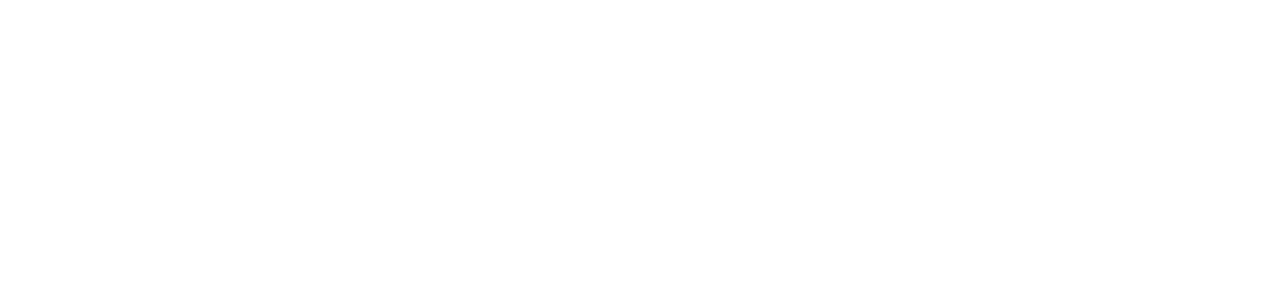
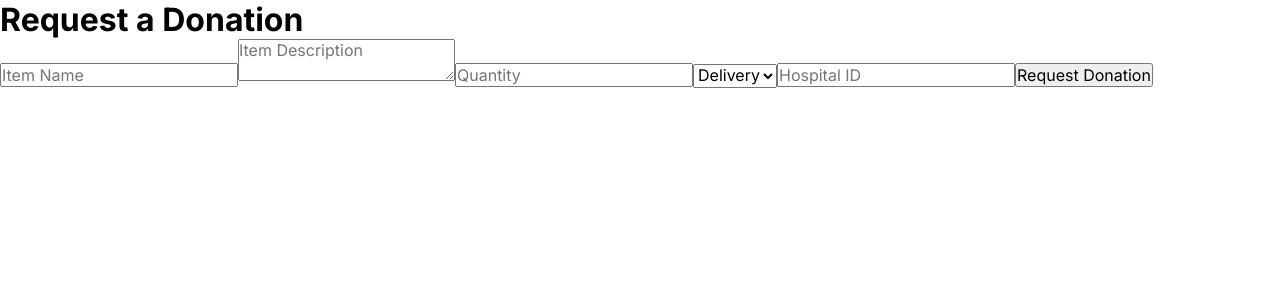
Before and after one commit to hannatonthat/McHacks-2025, a React (Create React App) app: page /requestdonation in a window 1280 px wide. Before the commit this address had no page. Shown: the top 300 px of the page. Built offline with nearby package versions, Linux system fonts and the light colour scheme.

Commit message:
frontend structure

```diff
--- a/src/App.js
+++ b/src/App.js
@@ -1,5 +1,5 @@
 import React from 'react';
-import { BrowserRouter as Router, Routes, Route } from 'react-router-dom';
+import {BrowserRouter as Router, Routes, Route} from 'react-router-dom';
 import Home from './Pages/Home';
 import Login from './Pages/Login';
 import Register from './Pages/Register';
@@ -7,7 +7,9 @@ import Admin from './Pages/Admin';
 import Donor from './Pages/Donor';
 import Hospital from './Pages/Hospital';
 import MakeDonation from './Pages/MakeDonation';
+import RequestDonation from './Pages/RequestDonation';
 import Inventory from './Pages/Inventory';
+import Requests from './Pages/Requests';
 import './App.css';
 
 function App() {
@@ -22,6 +24,8 @@ function App() {
           <Route path="/donor" element={<Donor />} />
           <Route path="/hospital" element={<Hospital />} />
           <Route path="/makedonation" element={<MakeDonation />} />
+          <Route path="/requestdonation" element={<RequestDonation />} />
+          <Route path="/requests" element={<Requests />} />
           <Route path="/inventory" element={<Inventory />} />
         </Routes>
       </div>
--- a/src/Home.css
+++ b/src/Home.css
@@ -1,10 +1,5 @@
 .background {
-    background-color: #F0F9FE;
-    background-size: cover;
-    background-position: center;
-    background-repeat: no-repeat;
-    width: 100%;
-    height: 100vh;
+    background-color: white;
 }
 
 nav, nav-links {
@@ -40,35 +35,16 @@ nav {
     align-items: center;
 }
 
-.text-column {
-    flex: 1;
-    padding-right: 20px;
-}
-
-.image-column {
-    flex: 1;
-    display: flex;
-    justify-content: center;
-    align-items: center;
-}
-
-.buttons {
-    margin-top: 0.5rem;
-    display: flex;
-    gap: 0.5rem;
-    list-style: none;
-    align-items: center;
-}
-
-button {
-    background-color: #359BF5;
-    color: black;
-    border: none;
-    padding: 0.75rem;
-    border-radius: 50px;
-}
-
 .img img {
     width: 30rem;
     height: auto;
 }
+
+.text {
+    display: flex;
+    flex-direction: column;
+    align-items: flex-start;
+    justify-content: flex-start;
+    text-align: left;
+    margin-left: 0;
+}
--- a/src/Pages/Home.js
+++ b/src/Pages/Home.js
@@ -25,7 +25,7 @@ export default function Home() {
             </nav>
             <div className='section'>
                 <div>
-                <h1>Match-A-Wish</h1>
+                    <h1>Match-A-Wish</h1>
                     <h2>Turning anxious waits into joyful memories, one wish at a time.</h2>
                     <div className='buttons'>
                         <li><button onClick={handleLoginClick}>Login</button></li>
--- a/src/Pages/Inventory.js
+++ b/src/Pages/Inventory.js
@@ -1,12 +1,13 @@
-import React, { useState, useEffect } from 'react';
+import React, {useState, useEffect} from 'react';
 import '../Inventory.css';
 
 export default function Inventory() {
     const [inventory, setInventory] = useState([]);
     const [filteredInventory, setFilteredInventory] = useState([]);
+    const [filter, setFilter] = useState('all');
 
     useEffect(() => {
-        fetch('http://localhost:5000/backend/inventory') // Modify this
+        fetch('http://localhost:5000/backend/inventory') // Modify
             .then((response) => response.json())
             .then((data) => {
                 setInventory(data);
@@ -16,24 +17,24 @@ export default function Inventory() {
     }, []);
 
     const handleFilterChange = (filterValue) => {
+        setFilter(filterValue);
+
         if (filterValue === 'all') {
             setFilteredInventory(inventory);
         } else {
-            setFilteredInventory(inventory.filter(item => item.status === filterValue));
+            setFilteredInventory(inventory.filter(donation => donation.status === filterValue));
         }
     };
 
     return (
         <div className="inventory-container">
             <h1>Inventory</h1>
-
             <div className="filter-bar">
-                <button onClick={() => handleFilterChange('all')}>All</button>
-                <button onClick={() => handleFilterChange('arrived')}>Arrived</button>
-                <button onClick={() => handleFilterChange('arriving')}>Arriving</button>
-                <button onClick={() => handleFilterChange('requesting')}>Requesting</button>
+                <button onClick={() => handleFilterChange('all')} className={filter === 'all' ? 'active' : ''}>All</button>
+                <button onClick={() => handleFilterChange('arrived')} className={filter === 'arrived' ? 'active' : ''}>Arrived</button>
+                <button onClick={() => handleFilterChange('arriving')} className={filter === 'arriving' ? 'active' : ''}>Arriving</button>
+                <button onClick={() => handleFilterChange('requesting')} className={filter === 'requesting' ? 'active' : ''}>Requesting</button>
             </div>
-
             {filteredInventory.length === 0 ? (
                 <p>Loading inventory...</p>
             ) : (
--- /dev/null
+++ b/src/Pages/RequestDonation.js
@@ -0,0 +1,90 @@
+import React, {useState} from 'react';
+import '../RequestDonation.css';
+
+export default function RequestDonation({addRequest}) {
+  const [itemName, setItemName] = useState('');
+  const [itemDescription, setItemDescription] = useState('');
+  const [quantity, setQuantity] = useState('');
+  const [deliveryMethod, setDeliveryMethod] = useState('Delivery');
+  const [hospitalID, setHospitalID] = useState('');
+
+  const handleSubmit = (e) => {
+    e.preventDefault();
+
+    const newRequest = {
+      item_name: itemName,
+      item_description: itemDescription,
+      quantity: quantity,
+      hospitalID: hospitalID,
+      deliveryMethod: deliveryMethod,
+      status: 'requesting',
+    };
+
+    fetch('http://localhost:5000/api/donations', {  // Modify
+      method: 'POST',
+      headers: {
+        'Content-Type': 'application/json',
+      },
+      body: JSON.stringify(newRequest),
+    })
+      .then((response) => response.json())
+      .then((data) => {
+        addRequest(data);
+        alert('Request submitted successfully!');
+        setItemName('');
+        setItemDescription('');
+        setQuantity('');
+        setDeliveryMethod('Delivery');
+        setHospitalID('');
+      })
+      .catch((error) => {
+        console.error('Error submitting request:', error);
+        alert('There was an error submitting your request.');
+      });
+  };
+
+  return (
+    <div className="request-donation-container">
+      <h2>Request a Donation</h2>
+      <form onSubmit={handleSubmit}>
+        <input
+          type="text"
+          placeholder="Item Name"
+          value={itemName}
+          onChange={(e) => setItemName(e.target.value)}
+          required
+        />
+        <textarea
+          placeholder="Item Description"
+          value={itemDescription}
+          onChange={(e) => setItemDescription(e.target.value)}
+          required
+        />
+        <input
+          type="number"
+          placeholder="Quantity"
+          value={quantity}
+          onChange={(e) => setQuantity(e.target.value)}
+          required
+          min="0"
+        />
+        <select
+          value={deliveryMethod}
+          onChange={(e) => setDeliveryMethod(e.target.value)}
+          required
+        >
+          <option value="Pick up">Pick up</option>
+          <option value="Delivery">Delivery</option>
+        </select>
+        <input
+          type="text"
+          placeholder="Hospital ID"
+          value={hospitalID}
+          onChange={(e) => setHospitalID(e.target.value)}
+          required
+        />
+        <button type="submit">Request Donation</button>
+      </form>
+    </div>
+  );
+}
--- /dev/null
+++ b/src/Pages/Requests.js
@@ -0,0 +1,55 @@
+import React, {useState, useEffect} from 'react';
+import '../Requests.css';
+
+export default function Requests({fulfillRequest}) {
+  const [requests, setRequests] = useState([]);
+  const [loading, setLoading] = useState(true);
+  const [error, setError] = useState(null);
+
+  useEffect(() => {
+    fetch('http://localhost:5000/api/requests') // Modify
+      .then((response) => response.json())
+      .then((data) => {
+        const filteredRequests = data.filter((request) => request.status === 'requesting');
+        setRequests(filteredRequests);
+        setLoading(false);
+      })
+      .catch((err) => {
+        console.error('Error fetching requests:', err);
+        setError('Failed to load requests');
+        setLoading(false);
+      });
+  }, []);
+
+  const handleFulfillRequest = (index) => {
+    fulfillRequest(index);
+  };
+
+  if (loading) {
+    return <p>Loading requests...</p>;
+  }
+
+  if (error) {
+    return <p>{error}</p>;
+  }
+
+  return (
+    <div className="requests-container">
+      <h2>Requested Donations</h2>
+      {requests.length === 0 ? (
+        <p>No requests found with 'requesting' status.</p>
+      ) : (
+        requests.map((request, index) => (
+          <div key={index} className="request-item">
+            <p><strong>Item name:</strong> {request.itemName}</p>
+            <p><strong>Item description:</strong> {request.itemDescription}</p>
+            <p><strong>Quantity:</strong> {request.quantity}</p>
+            <p><strong>Hospital:</strong> {request.hospitalID}</p>
+            <p><strong>Status:</strong> {request.status}</p>
+            <button onClick={() => handleFulfillRequest(index)}>Fulfill Request</button>
+          </div>
+        ))
+      )}
+    </div>
+  );
+}
```
Also changed, not shown: src/RequestDonation.css (added), src/Requests.css (added).
